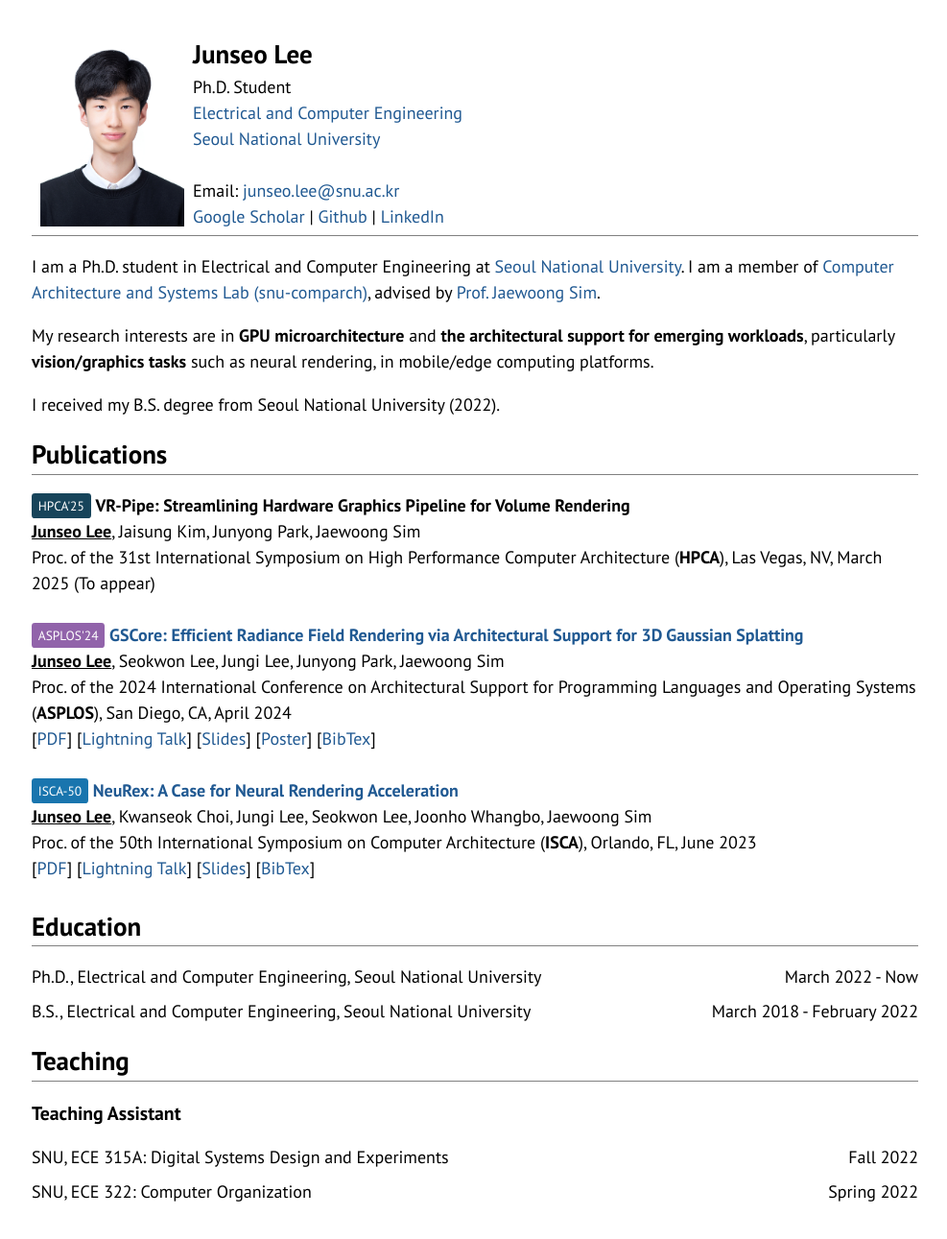
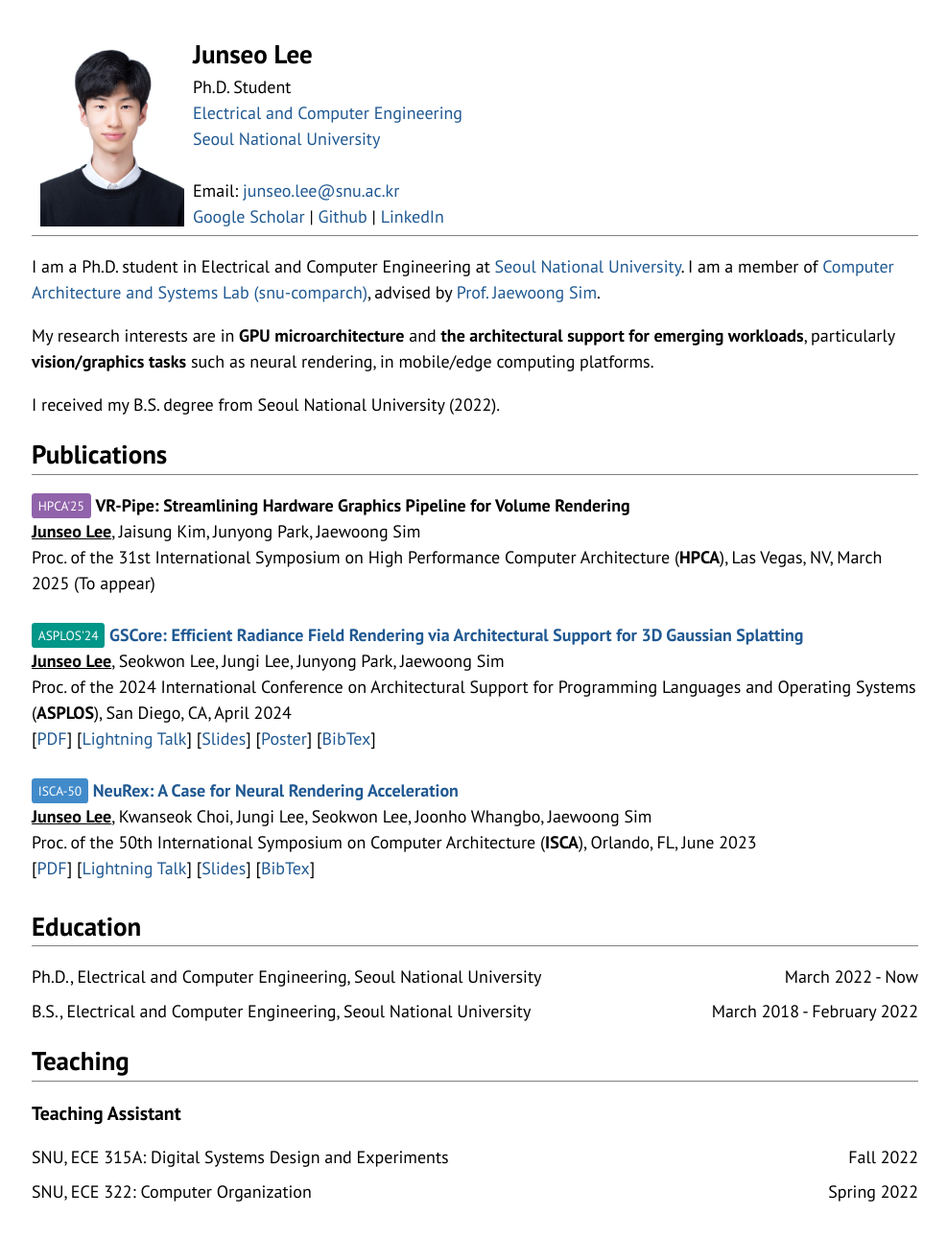
Before and after one commit to junseo013/junseo013.github.io, a Jekyll site: the page built from index.md, in a window 1280 px wide. Shown: the whole page at 96% size, without its empty margins (145-1132 px from the left). Built offline with Jekyll 4.4.1, drawn with Linux system fonts in a browser that asks for light colours.

Commit message:
update colors

```diff
--- a/assets/css/styles.css
+++ b/assets/css/styles.css
@@ -99,18 +99,15 @@ section {
 }
 
 .button-isca {
-  /*background-color: #428bca*/;
-  background-color: #1975AE;
+  background-color: #428bca;
 }
 
 .button-asplos {
-  /*background-color: #009688;*/
-  background-color: #9163AA;
+  background-color: #009688;
 }
 
 .button-hpca {
-  /*background-color: #800080;*/
-  background-color: #17445A;
+  background-color: #9163AA;
 }
 
 /* BibTex*/
```
